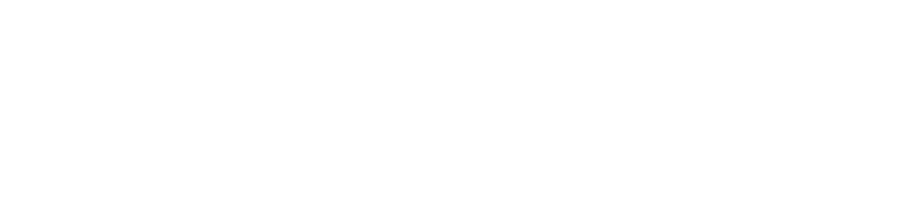
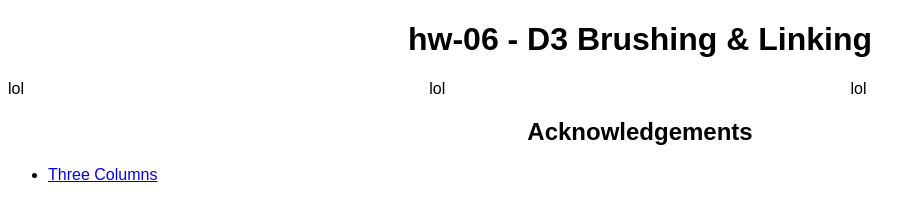
Before and after one commit to DS4200-S23-Class/hw-06-anaelle-noreen-6, a plain HTML site: page index.html in a window 1280 px wide. Shown: the whole page, without its empty margins (0-924 px from the left). Drawn offline with Linux system fonts and the light colour scheme.

Commit message:
column setup

```diff
--- a/index.html
+++ b/index.html
@@ -4,12 +4,31 @@
 
 <head>
   <meta charset='utf-8'>
-
+  <script src='js/d3.v6.1.1/d3.min.js'></script>
+  <link rel = "stylesheet" href = "style.css">
+  <title>hw-06</title>
 </head>
 
 
 <body>
-
+  <h1>hw-06 - D3 Brushing & Linking</h1>
+  <div class="row">
+    <div class="column">
+      lol
+    </div>
+    <div class="column">
+      lol
+    </div>
+    <div class="column">
+      lol
+    </div>
+  </div>
+  <h2>Acknowledgements</h2>
+  <div id = "acknowledgements">
+    <ul>
+      <li><a href = "https://www.w3schools.com/howto/howto_css_three_columns.asp"> Three Columns</a></li>
+    </ul>
+  </div>
 </body>
 
 </html>
--- /dev/null
+++ b/style.css
@@ -0,0 +1,24 @@
+/* Set text to Arial */
+body{
+    font-family: Arial;
+}
+/* Center headings */
+h1{
+    text-align: center;
+}
+h2{
+    text-align: center;
+}
+
+  /* Create three equal columns that floats next to each other */
+  .column {
+    float: left;
+    width: 33.33%;
+  }
+
+  /* Clear floats after the columns */
+  .row:after {
+    content: "";
+    display: table;
+    clear: both;
+  }
```
Also changed, not shown: main.js (added), 1 other file.
